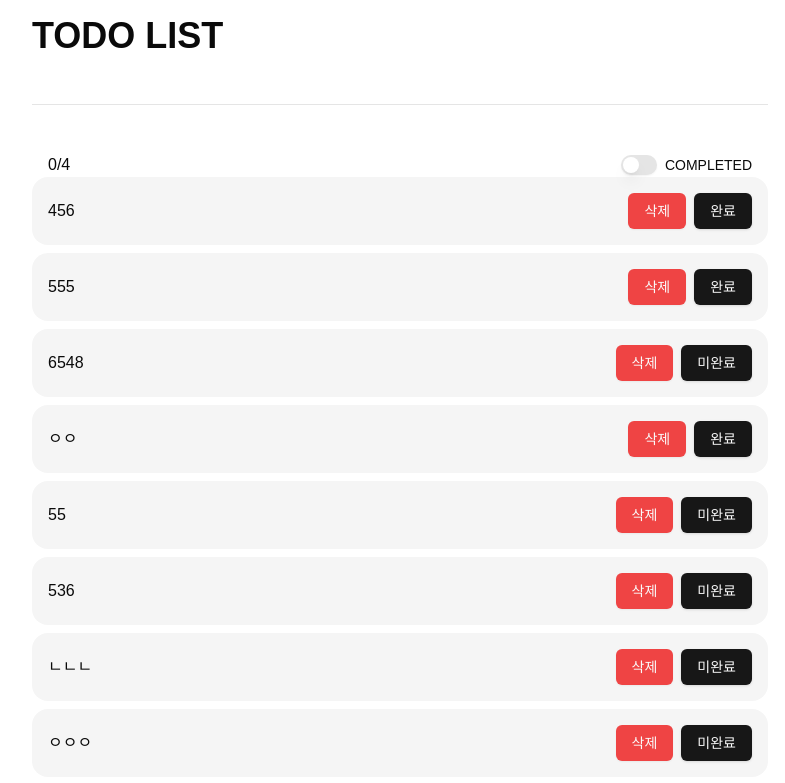
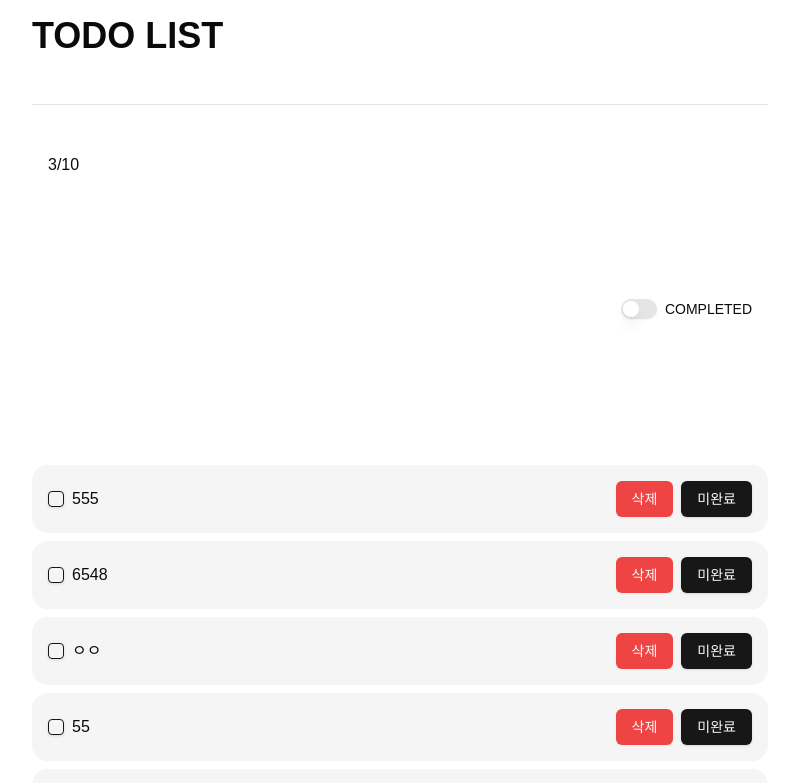
Before and after one commit to Jaeheeyu20240612/react-basic-6th-todo, a Next.js app: page / in a window 1280 px wide. Shown: the top 783 px of the page, without its empty margins (240-1025 px from the left). Built offline with nearby package versions, Linux system fonts and the light colour scheme; data requests are answered from the project's data file.

Commit message:
add: Todo아이템에 체크박스 추가

```diff
--- a/db.json
+++ b/db.json
@@ -1,14 +1,9 @@
 {
   "todos": [
     {
-      "id": "f073",
-      "title": "456",
-      "completed": true
-    },
-    {
       "id": "58d1",
       "title": "555",
-      "completed": true
+      "completed": false
     },
     {
       "id": "6518",
@@ -18,7 +13,7 @@
     {
       "id": "d561",
       "title": "ㅇㅇ",
-      "completed": true
+      "completed": false
     },
     {
       "id": "713b",
@@ -36,19 +31,24 @@
       "completed": false
     },
     {
-      "id": "2a7d",
-      "title": "ㅇㅇㅇ",
-      "completed": false
-    },
-    {
       "id": "6e59",
       "title": "6",
-      "completed": false
+      "completed": true
     },
     {
       "id": "35bc",
       "title": "ㄴㄴㄴ",
       "completed": true
+    },
+    {
+      "id": "ba34",
+      "title": "ㅇㅇㅇ",
+      "completed": true
+    },
+    {
+      "id": "8198",
+      "title": "ㄴㄴㄴ",
+      "completed": false
     }
   ]
 }
--- a/package.json
+++ b/package.json
@@ -9,6 +9,7 @@
     "lint": "next lint"
   },
   "dependencies": {
+    "@radix-ui/react-checkbox": "^1.1.2",
     "@radix-ui/react-icons": "^1.3.0",
     "@radix-ui/react-label": "^2.1.0",
     "@radix-ui/react-separator": "^1.1.0",
--- a/src/app/(todo)/page.tsx
+++ b/src/app/(todo)/page.tsx
@@ -13,8 +13,18 @@ const queryClient = new QueryClient();
 
 const TodoPage = async () => {
   await queryClient.prefetchQuery({
-    queryKey: ['todos'],
-    queryFn: getTodos,
+    queryKey: ['todos', 'pending'],
+    queryFn: () => getTodos('pending'),
+  });
+
+  await queryClient.prefetchQuery({
+    queryKey: ['todos', 'completed'],
+    queryFn: () => getTodos('completed'),
+  });
+
+  await queryClient.prefetchQuery({
+    queryKey: ['todos', undefined],
+    queryFn: () => getTodos(),
   });
 
   return (
--- a/src/app/components/todos/TodoController.tsx
+++ b/src/app/components/todos/TodoController.tsx
@@ -1,4 +1,5 @@
 'use client';
+import { useTodoQuery } from '@/app/query/useTodoQuery';
 import { useTodoStore } from '@/app/store/useTodoStore';
 import { Label } from '@/components/ui/label';
 import { Switch } from '@/components/ui/switch';
@@ -7,10 +8,13 @@ import React, { useId } from 'react';
 const TodoController = () => {
   const completedSwitchId = useId();
   const { completed, toggleCompleted } = useTodoStore();
-
+  const { data: allTodos } = useTodoQuery();
+  const { data: completedTodos } = useTodoQuery('completed');
   return (
     <div className='flex flex-row justify-between px-4'>
-      <p>0/4</p>
+      <p className='mb-72'>
+        {completedTodos?.length}/{allTodos?.length}
+      </p>
       <div className='flex items-center space-x-2'>
         <Switch
           id={completedSwitchId}
--- a/src/app/components/todos/TodoItem.tsx
+++ b/src/app/components/todos/TodoItem.tsx
@@ -6,6 +6,7 @@ import {
 } from '@/app/query/useTodoMutation';
 import { Todo } from '@/app/types/todo-type';
 import { Button } from '@/components/ui/button';
+import { Checkbox } from '@/components/ui/checkbox';
 import Link from 'next/link';
 
 interface TodoItemProps {
@@ -17,9 +18,18 @@ const TodoItem = ({ todo }: TodoItemProps) => {
   const { mutate: toggleTodo } = useToggleTodoMutation();
   return (
     <div className='flex flex-row justify-between items-center rounded-2xl bg-[#f5f5f5] p-4 hover:bg-[#ebebeb]'>
-      <Link className='hover:underline' href={`/todo/${todo?.id}`}>
-        {todo?.title}
-      </Link>
+      <div className='flex flex-row gap-2 items-center'>
+        <Checkbox
+          checked={todo?.completed}
+          onCheckedChange={() =>
+            toggleTodo({ id: todo?.id, completed: !todo?.completed })
+          }
+        />
+
+        <Link className='hover:underline' href={`/todo/${todo?.id}`}>
+          {todo?.title}
+        </Link>
+      </div>
       <div className='flex flex-row gap-2'>
         <Button variant='destructive' onClick={() => deleteTodo(todo?.id)}>
           삭제
--- a/src/app/components/todos/TodoList.tsx
+++ b/src/app/components/todos/TodoList.tsx
@@ -2,9 +2,15 @@
 
 import { useTodoQuery } from '@/app/query/useTodoQuery';
 import TodoItem from './TodoItem';
+import { useTodoStore } from '@/app/store/useTodoStore';
 
 const TodoList = () => {
-  const { data: todos } = useTodoQuery();
+  const { completed } = useTodoStore();
+  const { data: todos, isLoading } = useTodoQuery(
+    completed ? 'completed' : 'pending'
+  );
+
+  if (isLoading) return <div>Loading...</div>;
   return (
     <div>
       <ul className='flex flex-col gap-2'>
--- a/src/app/query/useTodoQuery.ts
+++ b/src/app/query/useTodoQuery.ts
@@ -1,9 +1,9 @@
 import { useQuery } from '@tanstack/react-query';
 import { getTodos } from '../api/todo-api';
 
-export const useTodoQuery = () => {
+export const useTodoQuery = (filter?: 'completed' | 'pending') => {
   return useQuery({
-    queryKey: ['todos'],
-    queryFn: getTodos,
+    queryKey: ['todos', filter],
+    queryFn: () => getTodos(filter),
   });
 };
--- /dev/null
+++ b/src/components/ui/checkbox.tsx
@@ -0,0 +1,30 @@
+"use client"
+
+import * as React from "react"
+import * as CheckboxPrimitive from "@radix-ui/react-checkbox"
+import { CheckIcon } from "@radix-ui/react-icons"
+
+import { cn } from "@/lib/utils"
+
+const Checkbox = React.forwardRef<
+  React.ElementRef<typeof CheckboxPrimitive.Root>,
+  React.ComponentPropsWithoutRef<typeof CheckboxPrimitive.Root>
+>(({ className, ...props }, ref) => (
+  <CheckboxPrimitive.Root
+    ref={ref}
+    className={cn(
+      "peer h-4 w-4 shrink-0 rounded-sm border border-primary shadow focus-visible:outline-none focus-visible:ring-1 focus-visible:ring-ring disabled:cursor-not-allowed disabled:opacity-50 data-[state=checked]:bg-primary data-[state=checked]:text-primary-foreground",
+      className
+    )}
+    {...props}
+  >
+    <CheckboxPrimitive.Indicator
+      className={cn("flex items-center justify-center text-current")}
+    >
+      <CheckIcon className="h-4 w-4" />
+    </CheckboxPrimitive.Indicator>
+  </CheckboxPrimitive.Root>
+))
+Checkbox.displayName = CheckboxPrimitive.Root.displayName
+
+export { Checkbox }
```
Also changed, not shown: 1 other file (tests, documents, lock files or other folders).
